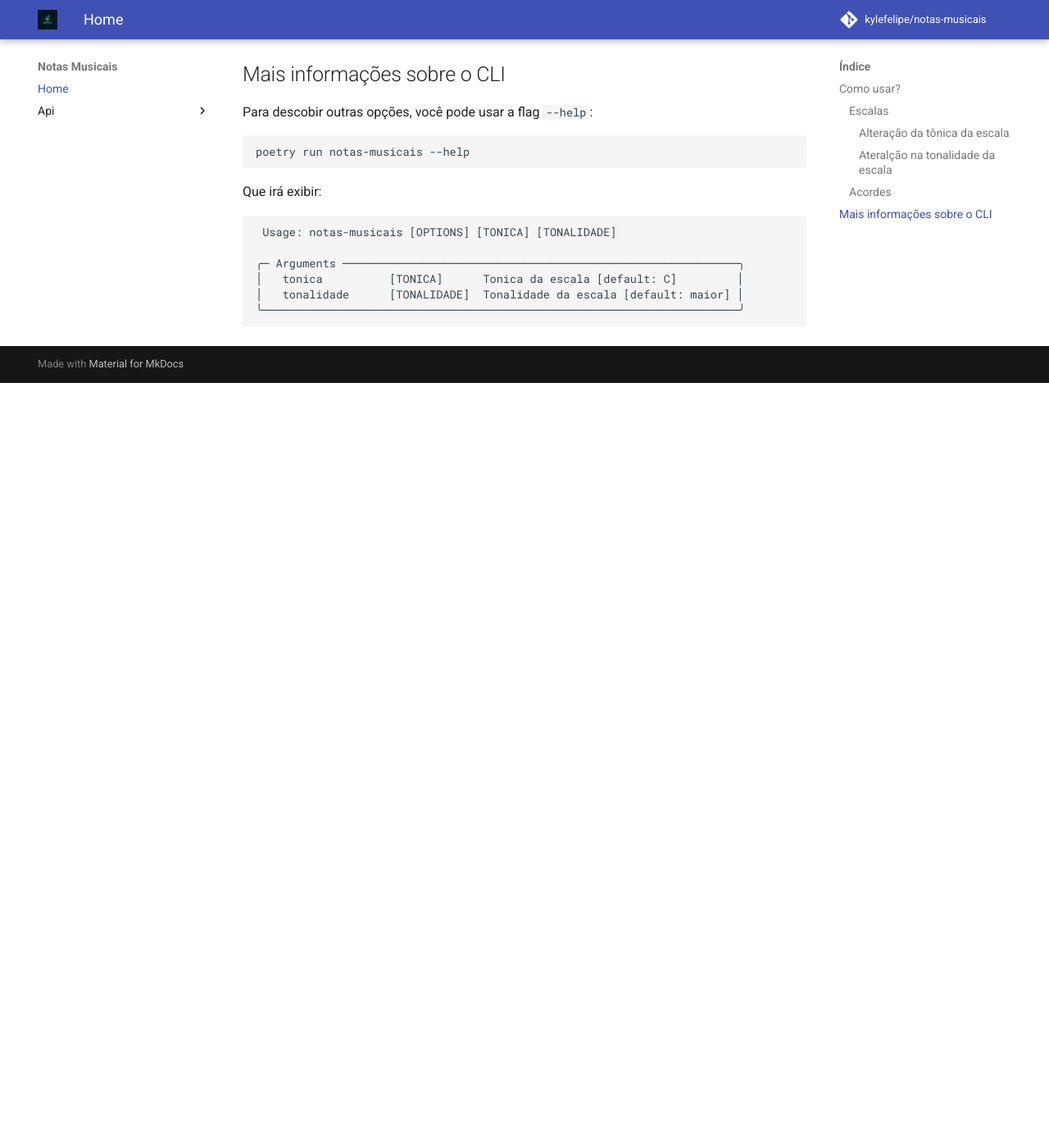
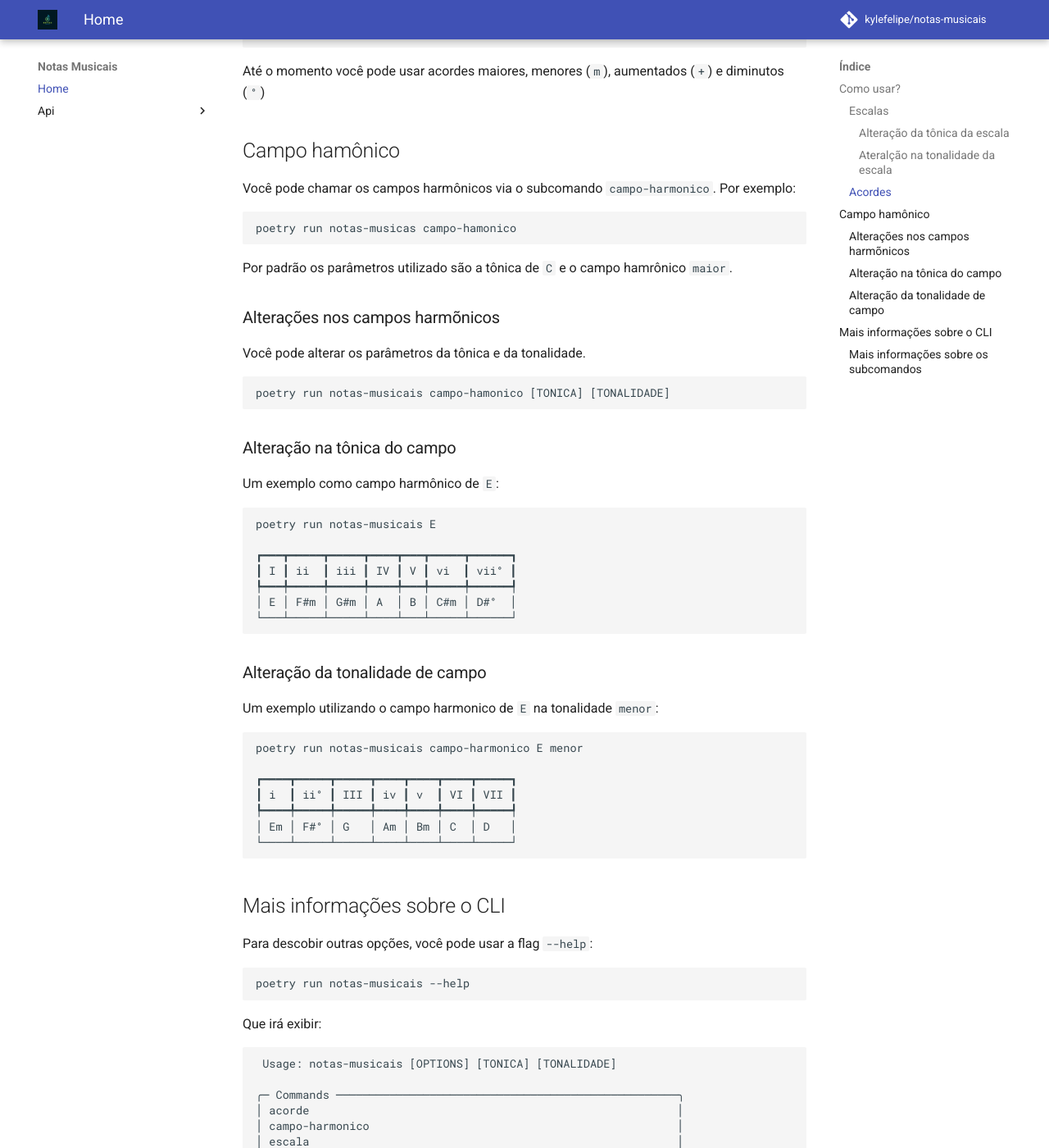
Before and after one commit to kylefelipe/notas-musicais, an MkDocs documentation site: the page built from docs/index.md, in a window 1280 px wide and 1400 px high, scrolled down 2334 px. Shown: the whole window at 82% size. Built offline with MkDocs 1.6.1 and Material for MkDocs 9.7.7, drawn with Linux system fonts in a browser that asks for light colours; comment, search, counter and statistics services are not loaded; before the commit the page ends 2801 px from its top, so only the background shows below that; some of the changed text lies outside the part shown.

Commit message:
Atualização da documentação para contemplar o subcomando de campos harmônicos

````diff
--- a/docs/index.md
+++ b/docs/index.md
@@ -3,7 +3,9 @@
 
 # Notas Musicais
 
-Notas musicais é um CLI para ajudar na formação de escalas e acordes.
+Notas musicais é um CLI para ajudar na formação de escalas, acordes e campos hamônicos.
+
+Toda a aplicação é baseada em um comando chamado `notas-musicais`. Esse comando tem um subcmando relacionando a cada ação que a aplicação pode realizar. Comando `escalas`, `acordes` e `campo-harmonico`.
 
 ## Como usar?
 
@@ -109,6 +111,52 @@
 
 Até o momento você pode usar acordes maiores, menores (`m`), aumentados (`+`) e diminutos (`°`)
 
+## Campo hamônico
+
+Você pode chamar os campos harmônicos via o subcomando `campo-harmonico`. Por exemplo:
+
+```bash
+poetry run notas-musicas campo-hamonico
+```
+
+Por padrão os parâmetros utilizado são a tônica de `C` e o campo hamrônico `maior`.
+
+### Alterações nos campos harmõnicos
+
+Você pode alterar os parâmetros da tônica e da tonalidade.
+
+```bash
+poetry run notas-musicais campo-hamonico [TONICA] [TONALIDADE]
+```
+
+### Alteração na tônica do campo
+
+Um exemplo como campo harmônico de `E`:
+
+```bash
+poetry run notas-musicais E
+
+┏━━━┳━━━━━┳━━━━━┳━━━━┳━━━┳━━━━━┳━━━━━━┓
+┃ I ┃ ii  ┃ iii ┃ IV ┃ V ┃ vi  ┃ vii° ┃
+┡━━━╇━━━━━╇━━━━━╇━━━━╇━━━╇━━━━━╇━━━━━━┩
+│ E │ F#m │ G#m │ A  │ B │ C#m │ D#°  │
+└───┴─────┴─────┴────┴───┴─────┴──────┘
+```
+
+### Alteração da tonalidade de campo
+
+Um exemplo utilizando o campo harmonico de `E` na tonalidade `menor`:
+
+```bash
+poetry run notas-musicais campo-harmonico E menor
+
+┏━━━━┳━━━━━┳━━━━━┳━━━━┳━━━━┳━━━━┳━━━━━┓
+┃ i  ┃ ii° ┃ III ┃ iv ┃ v  ┃ VI ┃ VII ┃
+┡━━━━╇━━━━━╇━━━━━╇━━━━╇━━━━╇━━━━╇━━━━━┩
+│ Em │ F#° │ G   │ Am │ Bm │ C  │ D   │
+└────┴─────┴─────┴────┴────┴────┴─────┘
+```
+
 ## Mais informações sobre o CLI
 
 Para descobir outras opções, você pode usar a flag `--help`:
@@ -122,8 +170,25 @@
 ```bash
  Usage: notas-musicais [OPTIONS] [TONICA] [TONALIDADE]
 
-╭─ Arguments ───────────────────────────────────────────────────────────╮
-│   tonica          [TONICA]      Tonica da escala [default: C]         │
-│   tonalidade      [TONALIDADE]  Tonalidade da escala [default: maior] │
-╰───────────────────────────────────────────────────────────────────────╯
+╭─ Commands ───────────────────────────────────────────────────╮
+│ acorde                                                       │
+│ campo-harmonico                                              │
+│ escala                                                       │
+╰──────────────────────────────────────────────────────────────╯
 ```
+
+### Mais informações sobre os subcomandos
+
+As informações sobre os subcomandos podem ser acessadas usando a flag `--help` após o nome do parâmentro. Um exemplo do uso do `help` nos campos hamrônicos:
+
+```bash
+ Usage: notas-musicais campo-harmonico [OPTIONS] [TONICA] [TONALIDADE]
+
+╭─ Arguments ───────────────────────────────────────────────────────────────────────╮
+│   tonica          [TONICA]      Tonica do campo harmonico [default: C]            │
+│   tonalidade      [TONALIDADE]  Tonalidade do campo harmonico [default: maior]    │
+╰───────────────────────────────────────────────────────────────────────────────────╯
+╭─ Options ─────────────────────────────────────────────────────────────────────────╮
+│ --help          Show this message and exit.                                       │
+╰───────────────────────────────────────────────────────────────────────────────────╯
+```
````
